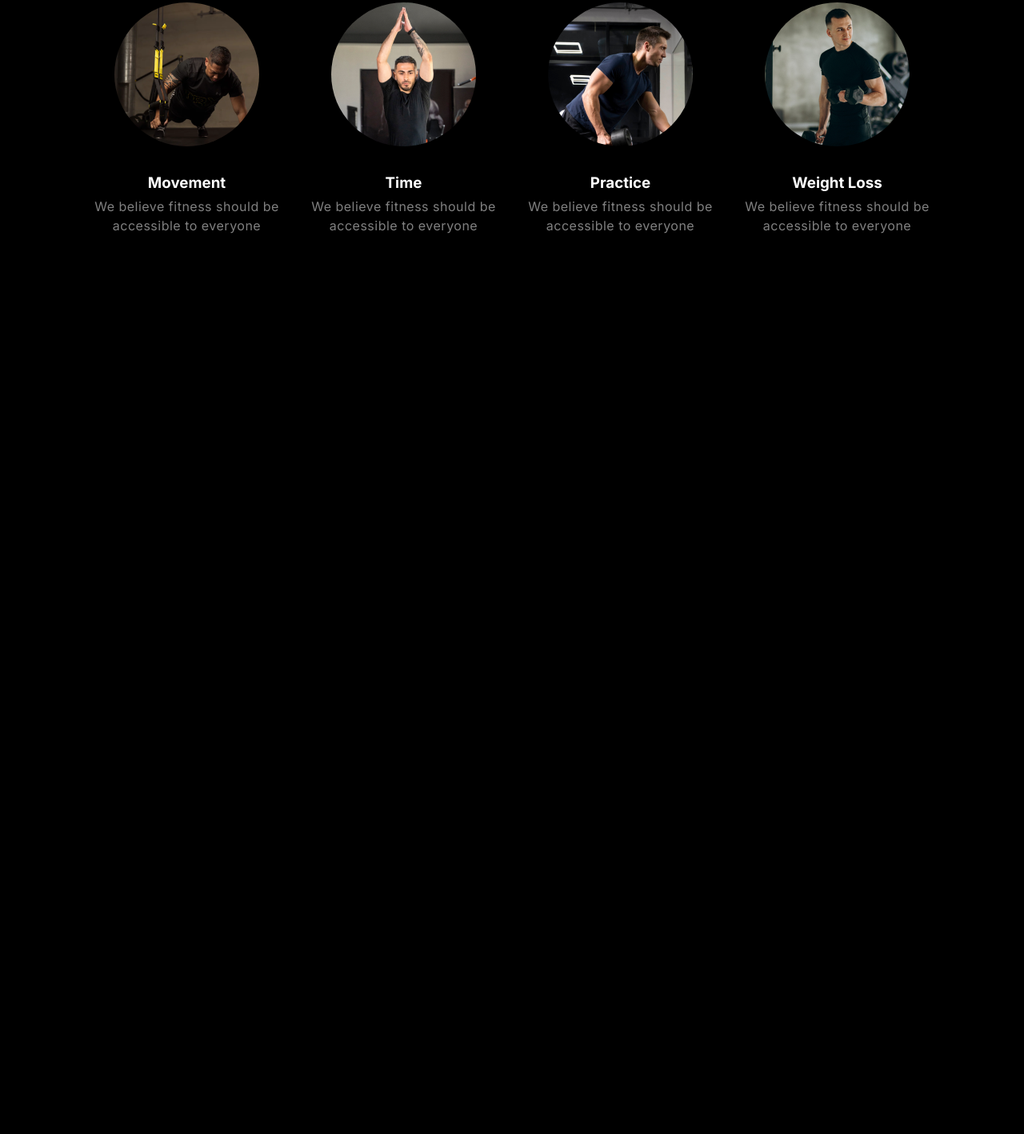
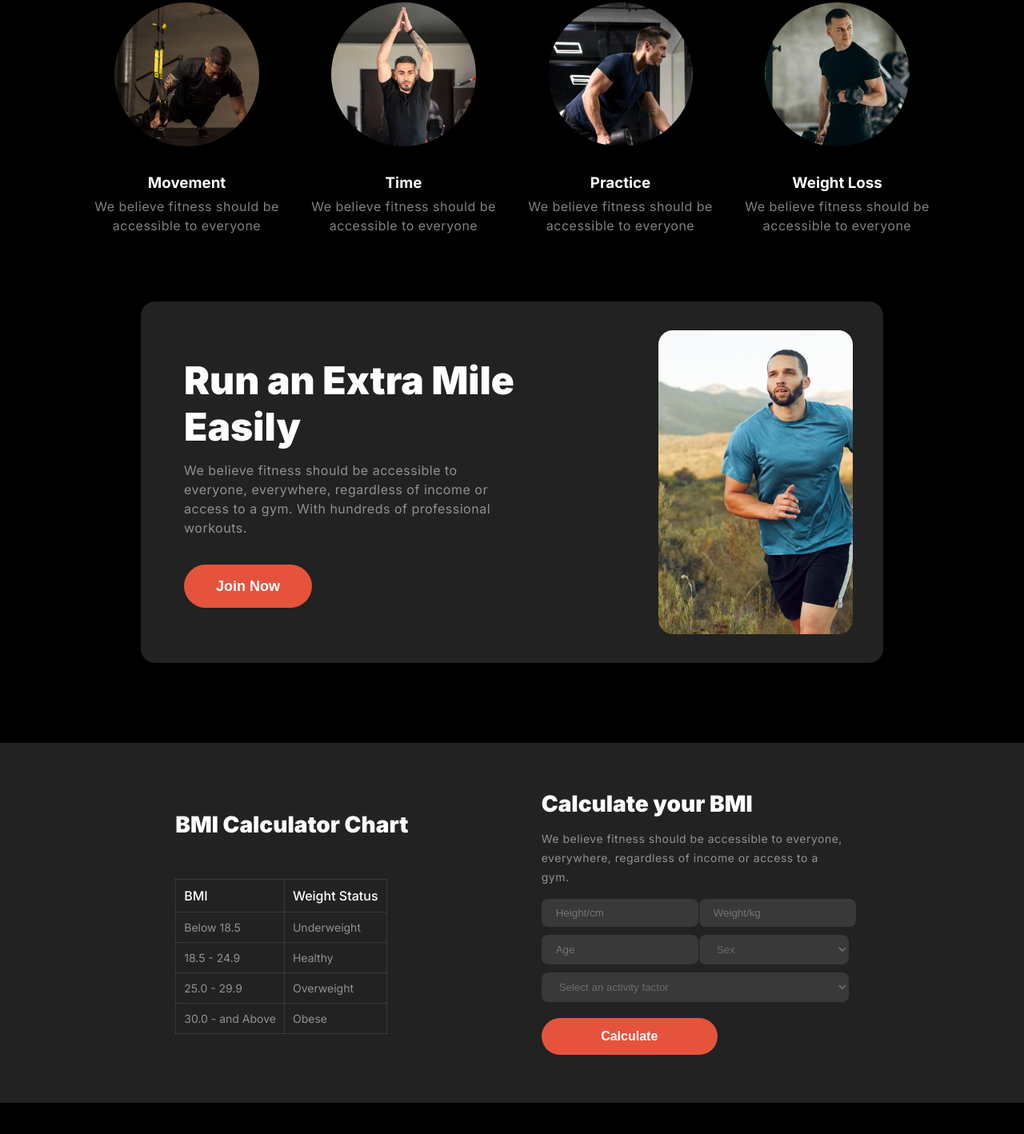
Before and after one commit to ii-shimul/ph-assignment-2, a plain HTML site: page index.html in a window 1280 px wide. Shown: the part 948-2366 px from the top of the page at 80% size. Before the commit the page ends 1325 px from the top, so only its background shows below. Drawn offline with Linux system fonts and the light colour scheme; a web font is replaced by a local one.

Commit message:
bmi section complete

```diff
--- a/index.html
+++ b/index.html
@@ -5,7 +5,7 @@
 		<meta name="viewport" content="width=device-width, initial-scale=1.0" />
 		<title>Fitness</title>
 		<link rel="stylesheet" href="style.css" />
-	<link rel="stylesheet" href="responsive.css">
+		<link rel="stylesheet" href="responsive.css" />
 		<link
 			rel="stylesheet"
 			href="https://cdnjs.cloudflare.com/ajax/libs/font-awesome/6.6.0/css/all.min.css"
@@ -32,11 +32,13 @@
 				<section class="banner">
 					<div class="texts">
 						<h1 class="title">
-              Get body in <span class="miama-font">shape</span> & stay healthy
+							Get body in <span class="miama-font">shape</span> &
+							stay healthy
 						</h1>
 						<p class="description">
-              A huge selection of health and fitness content, healthy recipes
-              and transformation stories to help you get fit and stay fit!
+							A huge selection of health and fitness content,
+							healthy recipes and transformation stories to help
+							you get fit and stay fit!
 						</p>
 						<div class="btn-container">
 							<button class="btn-primary" id="join-btn"></button>
@@ -67,8 +69,8 @@
 				<div class="texts">
 					<h2 class="title">Change Your Habits</h2>
 					<p class="description">
-            We believe fitness should be accessible to everyone, everywhere,
-            regardless of income or access to a gym.
+						We believe fitness should be accessible to everyone,
+						everywhere, regardless of income or access to a gym.
 					</p>
 				</div>
 				<div class="cards">
@@ -102,6 +104,85 @@
 					</div>
 				</div>
 			</section>
+			<section class="extra-mile section-style">
+				<div class="texts">
+					<h1>Run an Extra Mile Easily</h1>
+					<p class="description">
+						We believe fitness should be accessible to everyone,
+						everywhere, regardless of income or access to a gym.
+						With hundreds of professional workouts.
+					</p>
+					<button class="btn-primary extra-btn">Join Now</button>
+				</div>
+				<div class="extra-img">
+					<img src="./images/run.jpg" alt="" />
+				</div>
+			</section>
+			<section class="bmi section-style">
+				<div class="table-container">
+					<h3>BMI Calculator Chart</h3>
+					<table>
+						<tr>
+							<th>BMI</th>
+							<th>Weight Status</th>
+						</tr>
+						<tr>
+							<td>Below 18.5</td>
+							<td>Underweight</td>
+						</tr>
+						<tr>
+							<td>18.5 - 24.9</td>
+							<td>Healthy</td>
+						</tr>
+						<tr>
+							<td>25.0 - 29.9</td>
+							<td>Overweight</td>
+						</tr>
+						<tr>
+							<td>30.0 - and Above</td>
+							<td>Obese</td>
+						</tr>
+					</table>
+				</div>
+				<div class="bmi-cal">
+					<h3>Calculate your BMI</h3>
+					<p class="description">
+						We believe fitness should be accessible to everyone,
+						everywhere, regardless of income or access to a gym.
+					</p>
+					<div class="form-container">
+						<form>
+							<div class="input-group grid-in">
+								<input type="text" placeholder="Height/cm" />
+								<input type="text" placeholder="Weight/kg" />
+							</div>
+							<div class="input-group grid-in">
+								<input type="text" placeholder="Age" />
+								<select id="sex">
+									<option value="" disabled selected>
+										Sex
+									</option>
+									<option>Male</option>
+									<option>Female</option>
+								</select>
+							</div>
+							<div class="input-group">
+								<select id="active">
+									<option value="" disabled selected>
+										Select an activity factor
+									</option>
+									<option>Sedentary</option>
+									<option>Light Activity</option>
+									<option>Moderate Activity</option>
+									<option>Active</option>
+									<option>Very Active</option>
+								</select>
+							</div>
+							<button type="submit">Calculate</button>
+						</form>
+					</div>
+				</div>
+			</section>
 
 		</main>
 		<footer></footer>
--- a/responsive.css
+++ b/responsive.css
@@ -1,6 +1,5 @@
 @media screen and (max-width: 576px) {
-
-    /* nav and banner */
+	/* nav and banner */
 
 	.banner {
 		flex-direction: column;
@@ -11,7 +10,7 @@
 	nav > ul {
 		display: none;
 	}
-	.ham-menu{
+	.ham-menu {
 		display: block;
 		width: 24px;
 	}
@@ -49,12 +48,55 @@
 		margin-right: 400px;
 	}
 
-    /* change habits */
-    .change-habits{
-        margin-top: 400px;
-    }
-    .change-habits .cards{
-        grid-template-columns: repeat(1,1fr);
-    }
+	/* change habits */
+	.change-habits {
+		margin-top: 400px;
+	}
+	.change-habits .cards {
+		grid-template-columns: repeat(1, 1fr);
+	}
 
+	/* extra mile section */
+	.extra-mile {
+		flex-direction: column;
+		width: 80%;
+		padding: 30px;
+	}
+	.extra-mile .texts {
+		margin: 0;
+	}
+	.extra-mile .texts > h1 {
+		font-size: 2rem;
+		font-weight: 900;
+		line-height: 120%;
+		margin-bottom: 14px;
+	}
+	.extra-img {
+		width: 100%;
+		height: auto;
+		border-radius: 18px;
+		margin: 0;
+		margin-top: 30px;
+	}
+	.extra-img > img {
+		position: static;
+		width: 100%;
+		height: auto;
+	}
+	.extra-mile .texts .extra-btn {
+		width: 100%;
+	}
+
+	/* bmi section */
+  .bmi{
+    flex-direction: column;
+    height: 900px;
+  }
+  .bmi-cal{
+    width: 85%;
+    gap: 10px;
+  }
+  .input-group input{
+	width: 70%;
 }
+}
--- a/style.css
+++ b/style.css
@@ -67,7 +67,7 @@ nav {
 	justify-content: space-between;
 	align-items: center;
 	margin: 0 auto;
-	width: 73.6%;
+	width: 72.5%;
 }
 
 nav ul {
@@ -104,7 +104,7 @@ nav ul li a {
 	font-size: 1.125rem;
 }
 
-.ham-menu{
+.ham-menu {
 	display: none;
 }
 
@@ -253,9 +253,9 @@ header {
 	margin-bottom: 14px;
 }
 
-.cards{
+.cards {
 	display: grid;
-    grid-template-columns: repeat(4,1fr);
+	grid-template-columns: repeat(4, 1fr);
 	gap: 40px;
 }
 
@@ -265,12 +265,162 @@ header {
 	text-align: center;
 }
 
-.cards .card .description{
+.cards .card .description {
 	text-align: center;
 	margin-top: 6px;
 }
 
-.cards .card img{
+.cards .card img {
 	border-radius: 50%;
 	margin-bottom: 30px;
 }
+
+/* extra mile section */
+
+.extra-mile {
+	display: flex;
+	justify-content: center;
+	align-items: center;
+	gap: 15%;
+	border-radius: 18px;
+	background: rgb(34, 34, 34);
+}
+
+.extra-img {
+	width: 700px;
+	height: 380px;
+	overflow: hidden;
+	position: relative;
+	border-radius: 18px;
+	margin: 36px 38px 36px;
+}
+.extra-img > img {
+	position: absolute;
+	top: -200px;
+	left: -780px;
+}
+
+.extra-mile .texts {
+	margin: 41px 0 40px 54px;
+}
+
+.extra-mile .texts > h1 {
+	font-size: 3rem;
+	font-weight: 900;
+	line-height: 120%;
+	margin-bottom: 14px;
+}
+
+.extra-mile .texts .extra-btn {
+	border: none;
+	margin-top: 34px;
+	padding: 16px 40px 16px 40px;
+}
+
+/* bmi section style */
+
+.bmi {
+	background: rgb(34, 34, 34);
+	width: 100%;
+	height: 450px;
+	display: flex;
+	gap: 13%;
+	justify-content: center;
+	align-items: center;
+}
+
+.bmi .table-container table {
+	border-collapse: collapse;
+}
+.bmi .table-container > h3 {
+	font-size: 28px;
+	font-weight: 900;
+	line-height: 120%;
+	margin-bottom: 50px;
+}
+td,
+th,
+caption {
+	border: 1px solid rgba(255, 255, 255, 0.1);
+	padding: 10px;
+	text-align: left;
+}
+
+th {
+	color: rgb(255, 255, 255);
+	font-size: 1rem;
+	font-weight: 500;
+}
+
+td {
+	color: rgba(255, 255, 255, 0.5);
+	font-size: 14px;
+}
+
+.bmi-cal {
+	width: 30%;
+	display: flex;
+	flex-direction: column;
+	gap: 15px;
+}
+
+.bmi-cal > h3 {
+	font-size: 28px;
+	font-weight: 900;
+	line-height: 120%;
+}
+
+.bmi-cal > p {
+	font-size: 14px;
+}
+
+
+
+.bmi-cal button {
+	width: 220px;
+	margin-top: 10px;
+	border: none;
+	border-radius: 42px;
+	padding: 12px 40px 12px 40px;
+	background: rgb(230, 83, 60);
+	color: rgb(255, 255, 255);
+	font-size: 16px;
+	font-weight: 600;
+	line-height: 22px;
+}
+
+.form-container form {
+	display: flex;
+	flex-direction: column;
+}
+
+.input-group {
+	display: flex;
+	justify-content: space-between;
+	margin-bottom: 10px;
+}
+
+#active{
+	width: 100%;
+}
+
+.input-group input,
+select {
+	width: auto;
+	color: rgba(255, 255, 255, 0.25);
+	font-weight: normal;
+	padding: 10px 38px 10px 18px;
+	text-align: left;
+	border: none;
+	border-radius: 8px;
+	background: rgba(255, 255, 255, 0.1);
+}
+.input-group input{
+	width: 75%;
+}
+
+.grid-in{
+	display: grid;
+	grid-template-columns: repeat(2,1fr);
+	gap: 10px;
+}
```
Also changed, not shown: images/crop-run.jpg (added). Lines whose indentation alone changed are shown as unchanged.
